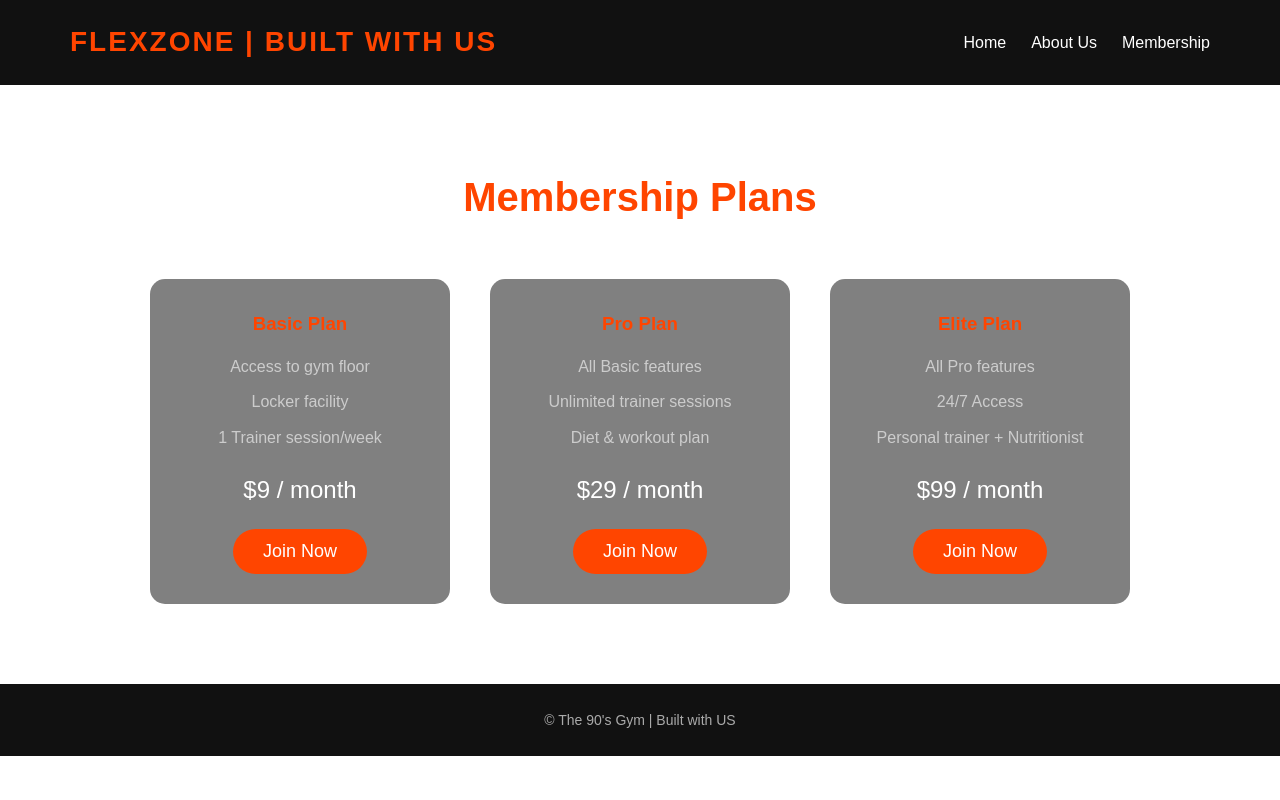
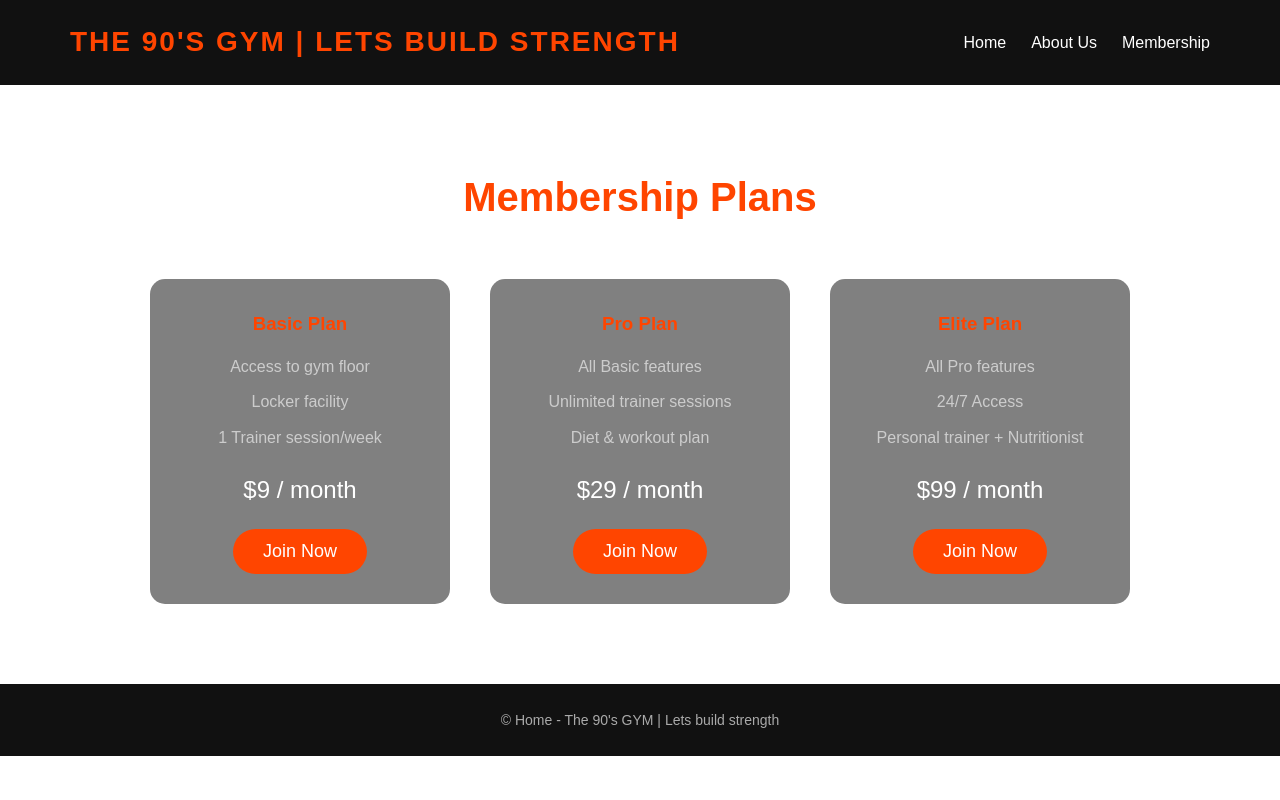
Before and after one commit to Hassan1760/Gym-Management-System---Sem1, a Flask app: page /membership in a window 1280 px wide. Run offline with Flask 3, Linux system fonts and the light colour scheme.

Commit message:
Update membership.html

```diff
--- a/templates/membership.html
+++ b/templates/membership.html
@@ -9,7 +9,7 @@
 <body>
 <!-- Navbar -->
 <nav>
-  <h1>FlexZone | Built with US</h1>
+  <h1>The 90's GYM | Lets build strength</h1>
   <ul>
     <li><a href="{{ url_for('home') }}">Home</a></li>
     <li><a href="{{ url_for('about') }}">About Us</a></li>
@@ -34,7 +34,7 @@
 </section>
 <!-- Footer -->
 <footer>
-  © The 90's Gym | Built with US
+  © Home - The 90's GYM | Lets build strength
 </footer>
 </body>
 </html>
```
